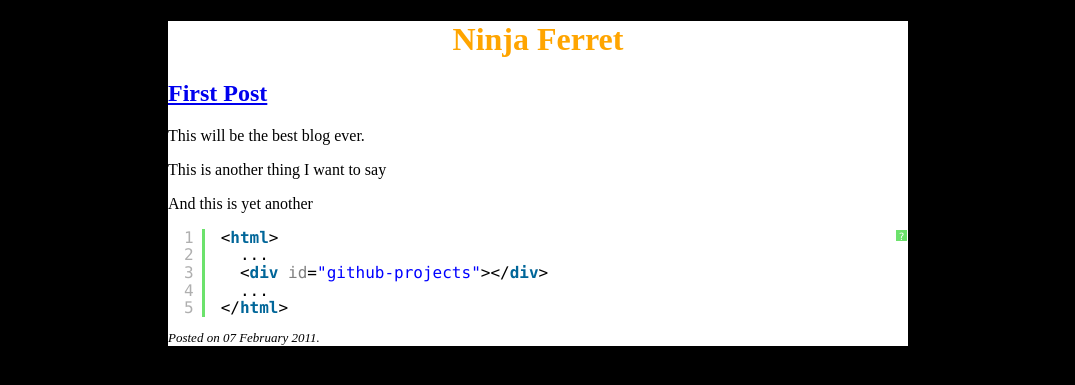
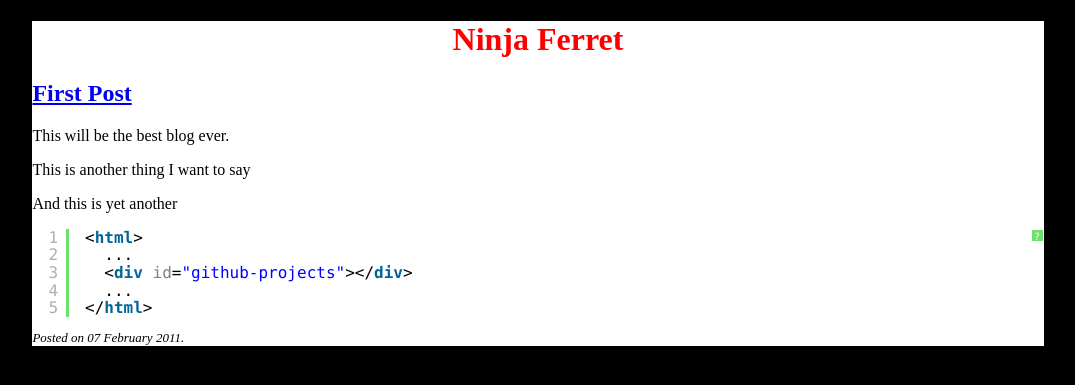
Before and after one commit to ninjaferret/ninjaferret.github.com, a Jekyll site: the page built from index.html, in a window 1280 px wide. Shown: the top 385 px of the page, without its empty margins (102-1177 px from the left). Built offline with Jekyll 4.4.1, drawn with Linux system fonts in a browser that asks for light colours.

Commit message:
Was too narrow for my liking

```diff
--- a/assets/stylesheets/ninjaferret.css
+++ b/assets/stylesheets/ninjaferret.css
@@ -1,5 +1,5 @@
 h1 {
-	color: Orange;
+	color: Red;
 	text-align: center;
 	}
 
@@ -9,7 +9,7 @@ body {
    }
 
 #content {
-   width: 740px;
+   width: 80%;
    margin: auto;
    border: 10px;
    color: black;
```
